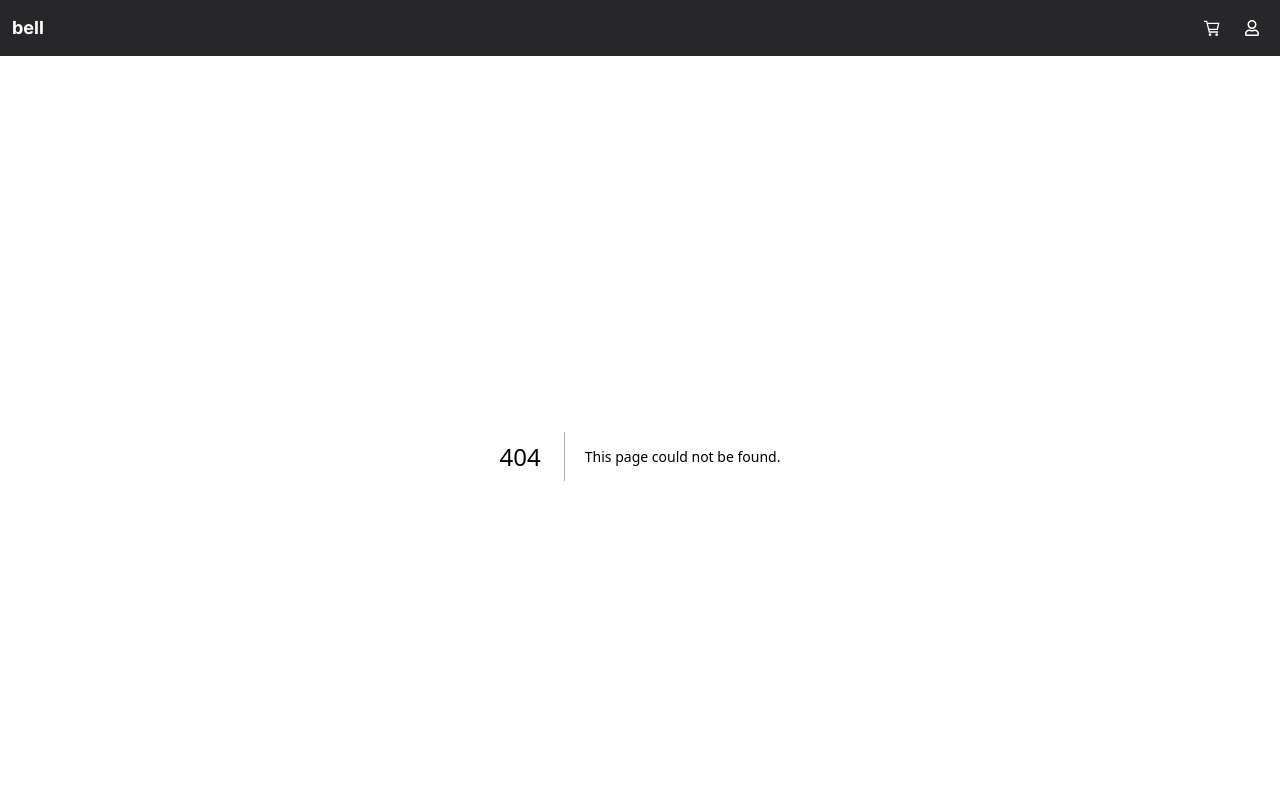
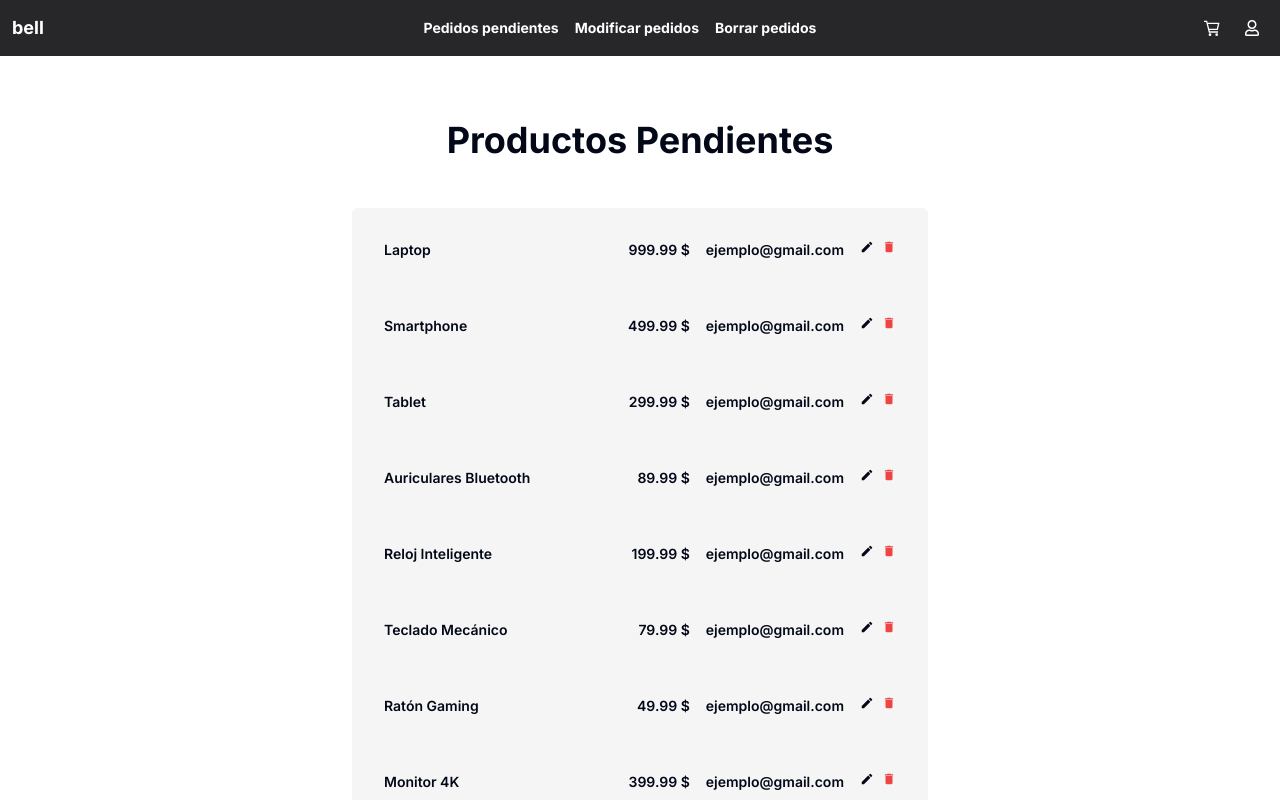
Before and after one commit to lgaieta/bell-onetp, a Next.js app: page /productos/pendientes in a window 1280 px wide. Before the commit this address had no page. Shown: the top 800 px of the page. Built offline with nearby package versions, Linux system fonts and the light colour scheme.

Commit message:
Added links pending products

```diff
--- /dev/null
+++ b/src/app/productos/pendientes/editar/page.tsx
@@ -0,0 +1,5 @@
+import PendingOrdersPage from "@/components/PendingOrdersPage";
+
+export default function Page() {
+    return <PendingOrdersPage />;
+}
--- /dev/null
+++ b/src/app/productos/pendientes/eliminar/page.tsx
@@ -0,0 +1,5 @@
+import PendingOrdersPage from "@/components/PendingOrdersPage";
+
+export default function Page() {
+    return <PendingOrdersPage />;
+}
--- /dev/null
+++ b/src/app/productos/pendientes/page.tsx
@@ -0,0 +1,5 @@
+import PendingOrdersPage from "@/components/PendingOrdersPage";
+
+export default function Page() {
+    return <PendingOrdersPage />;
+}
--- a/src/components/Header.tsx
+++ b/src/components/Header.tsx
@@ -8,6 +8,26 @@ function Header() {
             <Link href="/" className="text-lg text-white font-bold ">
                 bell
             </Link>
+            <div className="flex gap-4">
+                <Link
+                    href="/productos/pendientes"
+                    className="text-sm text-white font-bold "
+                >
+                    Pedidos pendientes
+                </Link>
+                <Link
+                    href="/productos/pendientes/editar"
+                    className="text-sm text-white font-bold "
+                >
+                    Modificar pedidos
+                </Link>
+                <Link
+                    href="/productos/pendientes/eliminar"
+                    className="text-sm text-white font-bold "
+                >
+                    Borrar pedidos
+                </Link>
+            </div>
             <div className="flex gap-x-2">
                 <Link
                     href="/carrito"
--- a/src/components/PendingOrdersPage.tsx
+++ b/src/components/PendingOrdersPage.tsx
@@ -1,5 +1,8 @@
 import ProductRepository from "@/models/ProductRepository";
 import MockProductRepository from "@/services/MockProductRepository";
+import Link from "next/link";
+import { MdModeEdit } from "react-icons/md";
+import { MdDelete } from "react-icons/md";
 
 async function PendingOrdersPage() {
     const productRepository: ProductRepository = new MockProductRepository();
@@ -12,7 +15,7 @@ async function PendingOrdersPage() {
                     Productos Pendientes
                 </h1>
             </header>
-            <div className="flex w-full flex-col gap-y-10 p-4 bg-neutral-100 max-w-sm sm:max-w-xl sm:flex-row sm:justify-between ">
+            <div className="flex w-full flex-col gap-y-10 p-4 bg-neutral-100 rounded-md max-w-sm sm:max-w-xl sm:flex-row sm:justify-between ">
                 <ul className="flex flex-col w-full gap-6 sm:max-w-xl ">
                     {list.map((item) => (
                         <li
@@ -20,9 +23,23 @@ async function PendingOrdersPage() {
                             className="flex flex-col justify-between p-6 rounded-lg  font-semibold  sm:text-sm sm:p-4 sm:flex-row "
                         >
                             <p>{item.name}</p>
-                            <div className="flex gap-3">
+                            <div className="flex gap-4">
                                 <p>{item.price} $</p>
                                 <p>ejemplo@gmail.com</p>
+                                <div className="flex gap-2">
+                                    <Link
+                                        href="/"
+                                        className="transition delay-100  hover:text-gray-500"
+                                    >
+                                        <MdModeEdit />
+                                    </Link>
+                                    <Link
+                                        href="/"
+                                        className="text-red-500 transition delay-100  hover:text-red-600"
+                                    >
+                                        <MdDelete />
+                                    </Link>
+                                </div>
                             </div>
                         </li>
                     ))}
```
